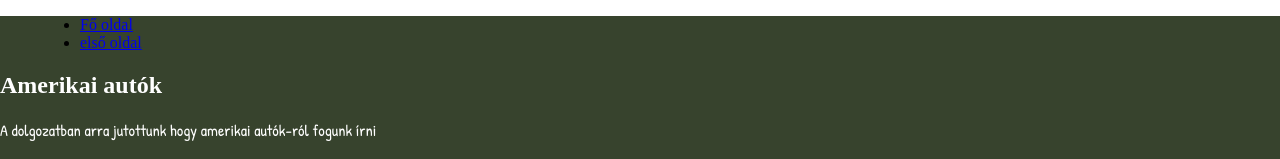
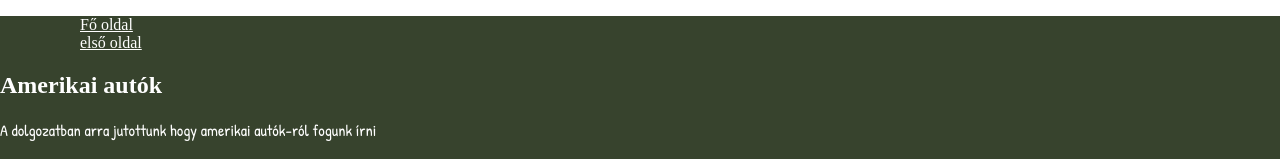
Before and after one commit to ewemormartin/10.14, a plain HTML site: page index.html in a window 1280 px wide. Shown: the top 159 px of the page. Drawn offline with Linux system fonts and the light colour scheme; a web font is replaced by a local one.

Commit message:
színek betűtipusok, betűméretek

```diff
--- a/style.css
+++ b/style.css
@@ -23,6 +23,22 @@ article p{
 
 article h1{
     color: white;
+}
+
+menu ul li{
+    list-style-type: none;
+}
+
+menu a{
+    color: white;
+}
+
+menu a:visited{
+    color: white;
+}
+
+menu a:active{
+    color: gray;
 }
 
 h2{
```
